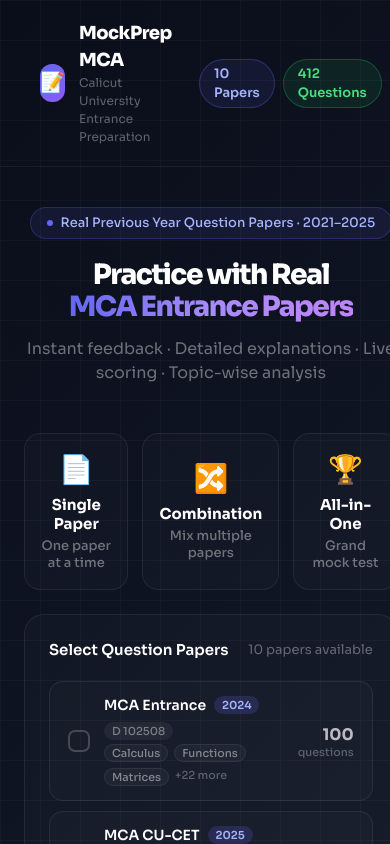
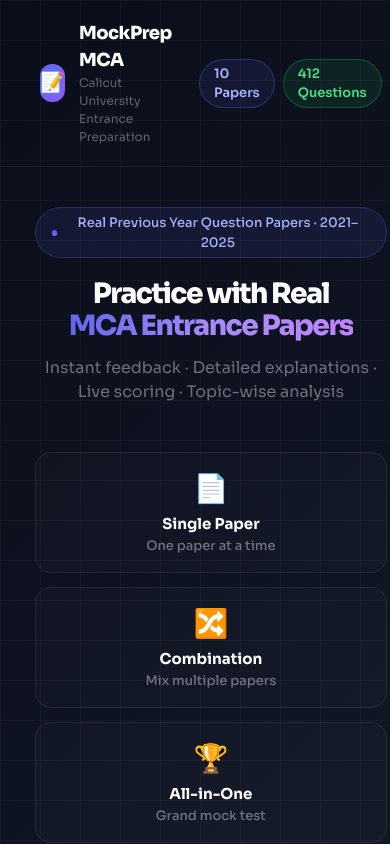
Before and after one commit to Aflah610/mca-mock-test, a React (Vite) app: page / in a window 390 px wide. Shown: the top 844 px of the page. Built offline with nearby package versions, Linux system fonts and the light colour scheme.

Commit message:
UI: make application full screen and responsive

```diff
--- a/src/App.jsx
+++ b/src/App.jsx
@@ -612,7 +612,7 @@
         </div>
       </header>
 
-      <main style={{maxWidth:900,margin:"0 auto",padding:"40px 24px",position:"relative",zIndex:1}}>
+      <main style={{maxWidth:1200,width:"95%",margin:"0 auto",padding:"40px 24px",position:"relative",zIndex:1}}>
         {/* Hero */}
         <div style={{textAlign:"center",marginBottom:48}}>
           <div style={{display:"inline-flex",alignItems:"center",gap:8,background:"rgba(99,102,241,0.1)",border:"1px solid rgba(99,102,241,0.25)",borderRadius:999,padding:"5px 16px",marginBottom:20}}>
@@ -627,7 +627,7 @@
         </div>
 
         {/* Mode Selector */}
-        <div style={{display:"grid",gridTemplateColumns:"repeat(3,1fr)",gap:14,marginBottom:24}}>
+        <div style={{display:"grid",gridTemplateColumns:"repeat(auto-fit, minmax(200px, 1fr))",gap:14,marginBottom:24}}>
           {[
             { m:"single", icon:"📄", label:"Single Paper", desc:"One paper at a time" },
             { m:"custom", icon:"🔀", label:"Combination", desc:"Mix multiple papers" },
@@ -817,7 +817,7 @@
 
       {/* Main */}
       <div style={{flex:1,display:"flex",justifyContent:"center",padding:"28px 20px",position:"relative",zIndex:1}}>
-        <div style={{width:"100%",maxWidth:700}}>
+        <div style={{width:"100%",maxWidth:1000}}>
           {/* Labels */}
           <div style={{display:"flex",gap:8,marginBottom:16,flexWrap:"wrap"}}>
             <span style={{background:"rgba(99,102,241,0.15)",border:"1px solid rgba(99,102,241,0.3)",color:"#a5b4fc",fontSize:12,padding:"3px 12px",borderRadius:99,fontWeight:600}}>{q.paperSubject}</span>
@@ -929,7 +929,7 @@
   return (
     <div style={{minHeight:"100vh",background:"linear-gradient(135deg,#0a0e1a 0%,#141929 50%,#0a0e1a 100%)",fontFamily:"'Sora',sans-serif",padding:"40px 20px"}}>
       <style>{`@import url('https://fonts.googleapis.com/css2?family=Sora:wght@400;500;600;700;800&display=swap');*{box-sizing:border-box;margin:0;padding:0}::-webkit-scrollbar{width:4px}::-webkit-scrollbar-thumb{background:rgba(255,255,255,0.15);border-radius:99px}`}</style>
-      <div style={{maxWidth:720,margin:"0 auto"}}>
+      <div style={{maxWidth:1000,width:"95%",margin:"0 auto"}}>
 
         {/* Result hero */}
         <div style={{background:"rgba(255,255,255,0.03)",border:"1px solid rgba(255,255,255,0.08)",borderRadius:24,padding:"40px 32px",textAlign:"center",marginBottom:20}}>
@@ -940,7 +940,7 @@
             <span style={{color:grade.color,fontSize:30,fontWeight:800}}>{accuracy}%</span>
             <span style={{color:"rgba(255,255,255,0.3)",fontSize:11}}>Accuracy</span>
           </div>
-          <div style={{display:"grid",gridTemplateColumns:"repeat(3,1fr)",gap:12}}>
+          <div style={{display:"grid",gridTemplateColumns:"repeat(auto-fit, minmax(180px, 1fr))",gap:12}}>
             {[{label:"Correct",value:correct,color:"#4ade80",bg:"rgba(34,197,94,0.1)",border:"rgba(34,197,94,0.3)"},
               {label:"Wrong",value:wrong,color:"#f87171",bg:"rgba(239,68,68,0.1)",border:"rgba(239,68,68,0.3)"},
               {label:"Skipped",value:unanswered,color:"#fbbf24",bg:"rgba(251,191,36,0.1)",border:"rgba(251,191,36,0.3)"}
```
